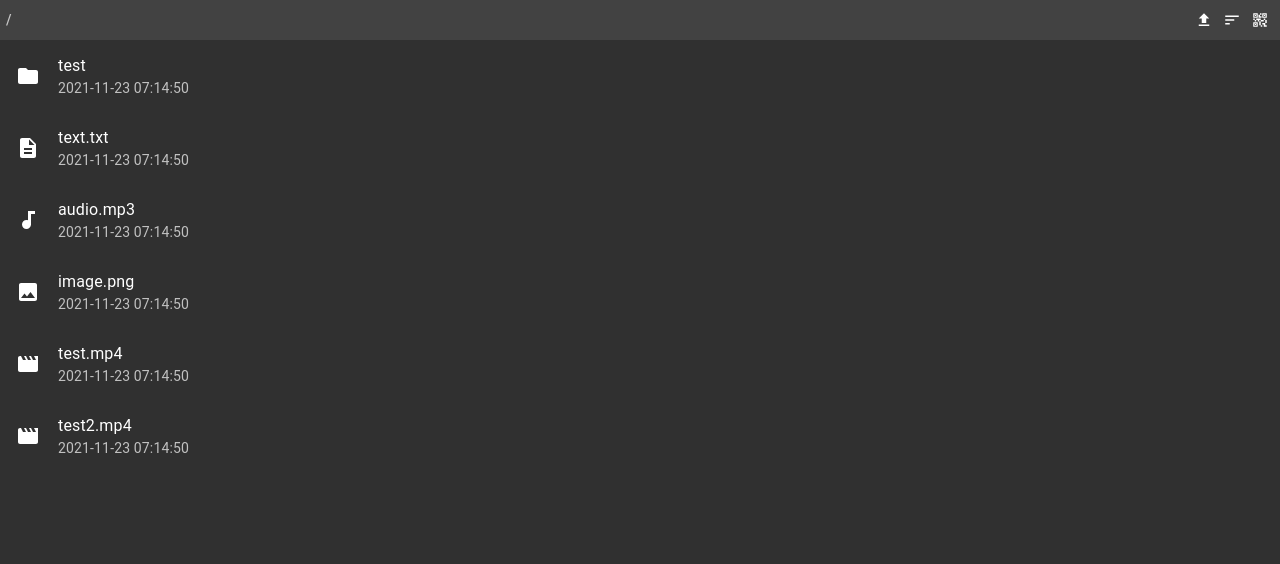
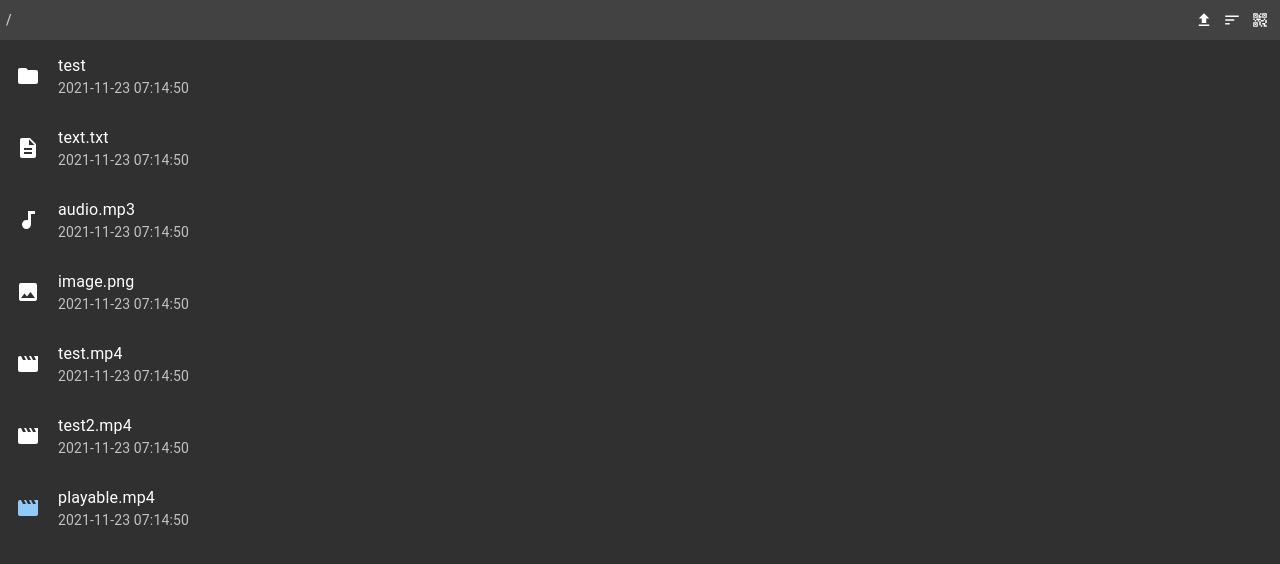
Before and after one commit to Feverqwe/goHFS, a React app in the folder ui/: page / in a window 1280 px wide. Shown: the top 564 px of the page. Built offline with nearby package versions, Linux system fonts and the light colour scheme.

Commit message:
add handle btn

```diff
--- a/ui/package.json
+++ b/ui/package.json
@@ -30,7 +30,7 @@
     "del-cli": "^4.0.0",
     "html-webpack-plugin": "^5.5.0",
     "ncp": "^2.0.0",
-    "react-dev-utils": "^11.0.4",
+    "react-dev-utils": "^6.0.5",
     "ts-loader": "^9.2.6",
     "typescript": "^4.5.2",
     "url-loader": "^4.1.1",
--- a/ui/src/components/Folder.tsx
+++ b/ui/src/components/Folder.tsx
@@ -13,7 +13,7 @@ import {
   Upload as UploadIcon,
   QrCode2 as QrCode2Icon
 } from "@mui/icons-material";
-import {makeStyles} from "@mui/styles";
+import {makeStyles, styled} from "@mui/styles";
 import {FileInfo, RootStore} from "../index";
 import UploadDialog from "./UploadDialog";
 import AddressesDialog from "./AddressesDialog";
@@ -165,7 +165,7 @@ const Folder = React.memo(({store}: FolderProps) => {
           </ListItem>
         )}
         {sortedFiles.map((file) => {
-          return <File key={file.isDir + '_' + file.name} file={file}/>
+          return <File key={file.isDir + '_' + file.name} dir={store.dir} file={file}/>
         })}
       </List>
       {showSortDialog && (
@@ -193,9 +193,16 @@ const useStylesFile = makeStyles(() => ({
 
 interface FileProps {
   file: FileInfo,
+  dir: string,
 }
 
-const File = React.memo(({file: {size, ctime, name, isDir}}: FileProps) => {
+const MyIconButton = styled(IconButton)(() => {
+  return {
+    padding: 0,
+  };
+});
+
+const File = React.memo(({file: {size, ctime, name, isDir, handleUrl}, dir}: FileProps) => {
   const classes = useStylesFile();
 
   const sizeStr = React.useMemo(() => {
@@ -256,10 +263,26 @@ const File = React.memo(({file: {size, ctime, name, isDir}}: FileProps) => {
     }
   }, [name, isDir]);
 
+  const handleHandleClick = React.useCallback((e) => {
+    e.preventDefault();
+    const a = document.createElement('a');
+    a.href =  dir + encodeURIComponent(name);
+    const fileUrl = a.href;
+    const url = handleUrl.replace('{url}', encodeURIComponent(fileUrl));
+    const win = window.open(url, '_blank');
+    if (win) {
+      win.focus();
+    }
+  }, [handleUrl]);
+
   return (
     <ListItem button component={'a'} href={encodeURIComponent(name)}>
       <ListItemIcon style={iconStyle}>
-        {Icon}
+        {handleUrl ? (
+          <MyIconButton color="primary" onClick={handleHandleClick}>
+            {Icon}
+          </MyIconButton>
+        ) : Icon}
       </ListItemIcon>
       <ListItemText primary={name} secondary={<div className={classes.subLine}>
         <div>{dateStr}</div>
--- a/ui/src/index.tsx
+++ b/ui/src/index.tsx
@@ -10,6 +10,7 @@ export interface FileInfo {
   ctime: number,
   name: string,
   isDir: boolean,
+  handleUrl: string,
 }
 
 export interface RootStore {
@@ -29,36 +30,49 @@ const rootStore = ('ROOT_STORE' in window && ROOT_STORE) || {
       isDir: true,
       ctime: Date.now(),
       size: 0,
+      handleUrl: '',
     },
     {
       name: 'text.txt',
       isDir: false,
       ctime: Date.now(),
       size: 10,
+      handleUrl: '',
     },
     {
       name: 'audio.mp3',
       isDir: false,
       ctime: Date.now(),
       size: 5 * 1024 * 1024,
+      handleUrl: '',
     },
     {
       name: 'image.png',
       isDir: false,
       ctime: Date.now(),
       size: 256 * 1024,
+      handleUrl: '',
     },
     {
       name: 'test.mp4',
       isDir: false,
       ctime: Date.now(),
       size: 550 * 1024 * 1024,
+      handleUrl: '',
     },
     {
       name: 'test2.mp4',
       isDir: false,
       ctime: Date.now(),
       size: 1545 * 1024 * 1024,
+      handleUrl: '',
+    },
+    {
+      name: 'playable.mp4',
+      isDir: false,
+      ctime: Date.now(),
+      size: 1545 * 1024 * 1024,
+      handleUrl: 'http://192.168.1.9/Player/player.html?url={url}',
     },
   ],
 };
```
Also changed, not shown: 1 other file (tests, documents, lock files or other folders).
